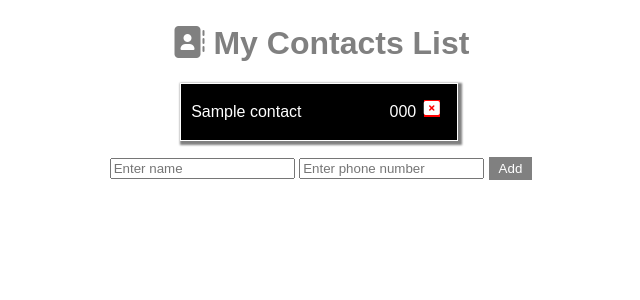
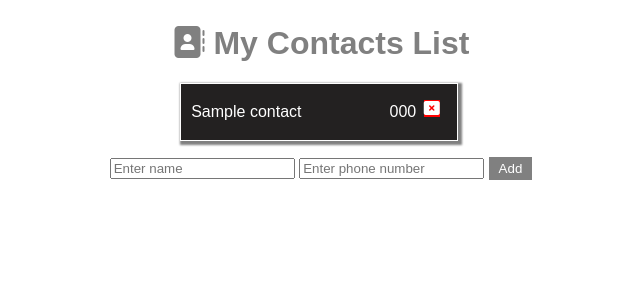
Before and after one commit to 2010991529/Contact_list, a Node server app: page / in a window 1280 px wide. Shown: the top 300 px of the page, without its empty margins (319-959 px from the left). Run offline with Node 20, Linux system fonts and the light colour scheme; tables that the repository leaves empty hold one stand-in row (values such as "Sample post"); some libraries are stand-ins or nearby versions.

Commit message:
Little bit more change in frontened

```diff
--- a/assets/css/home.css
+++ b/assets/css/home.css
@@ -24,7 +24,7 @@ body{
     display: flex;
     padding: 3px 10px;
     border: 1px solid white;
-    background-color: black;
+    background-color: rgb(35, 33, 33);
     box-shadow: 2px 2px 2px 2px grey;
     color: white;
     width: 20%;
@@ -52,7 +52,8 @@ body{
 }
 
 .contact:hover{
-    background-color: grey;
+    background-color: lightgrey;
+    color: black;
 }
 #form {
     text-align: center;
```
